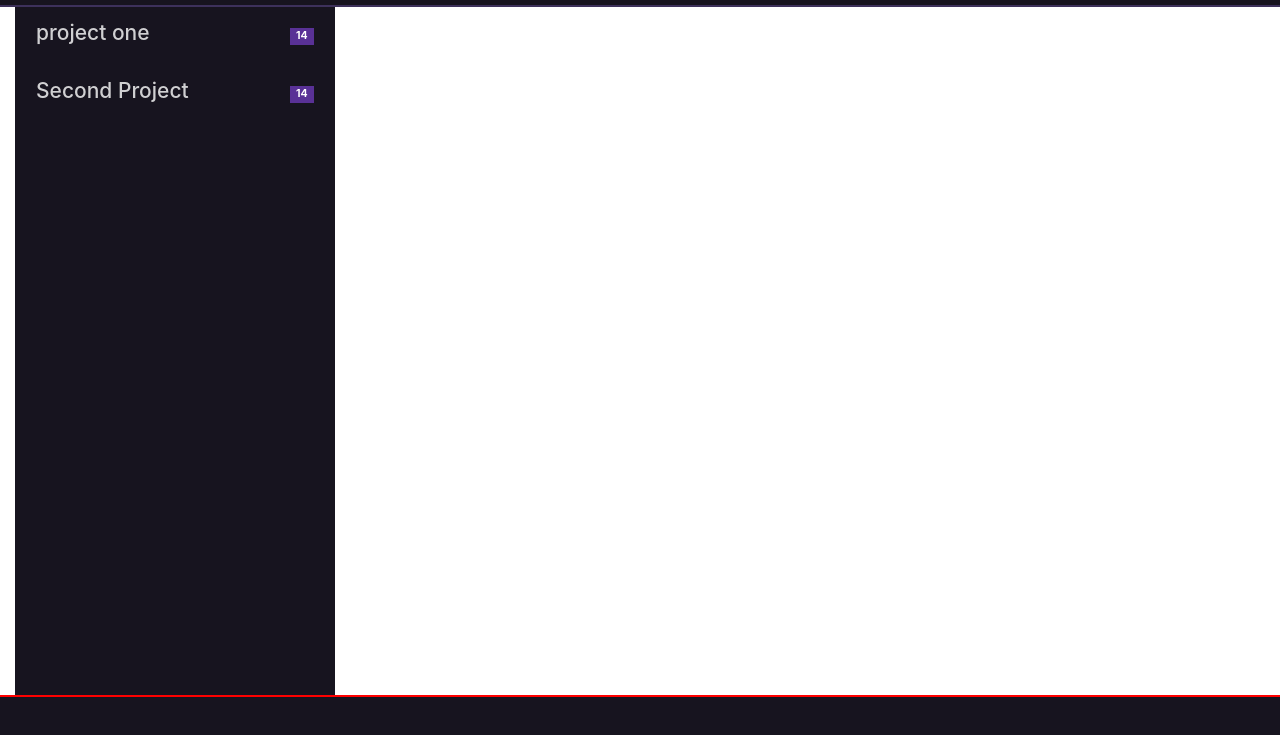
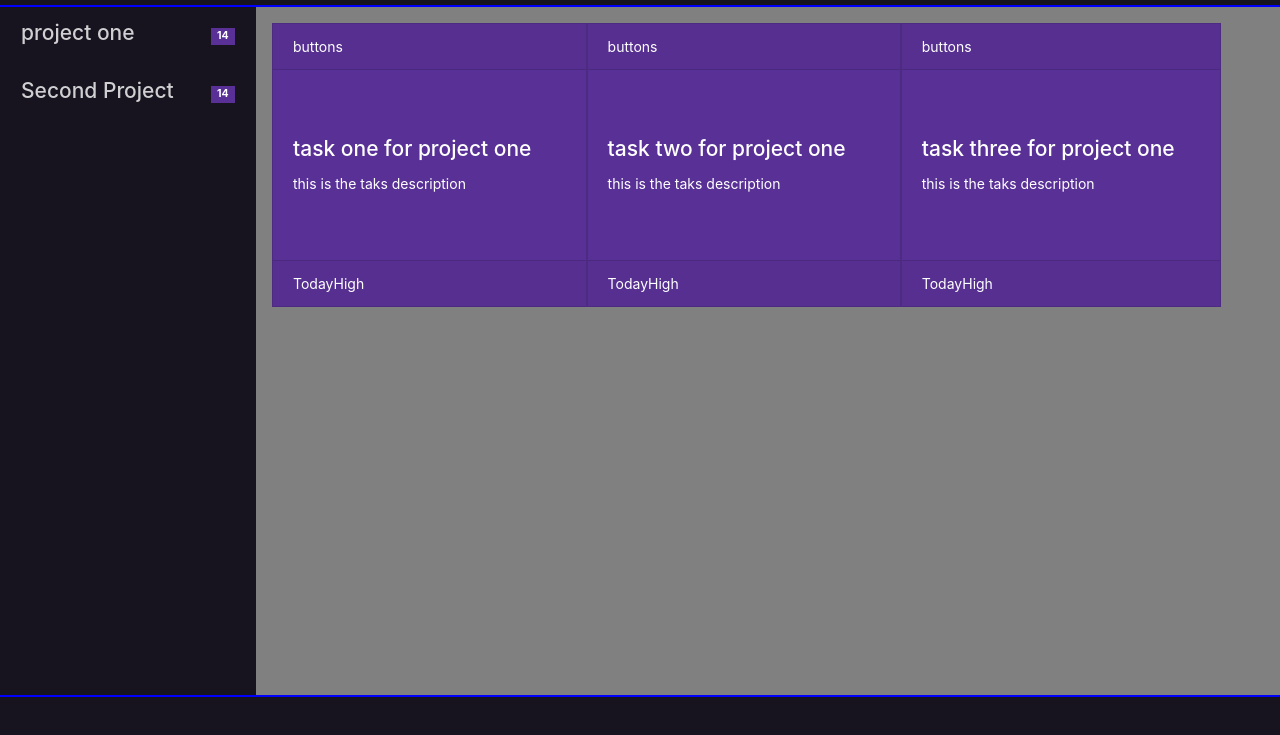
Before and after one commit to 300ms/Todo-List, a website built with webpack: page dist/index.html in a window 1280 px wide. Shown: the part 49-784 px from the top of the page. Built offline with nearby package versions, Linux system fonts and the light colour scheme.

Commit message:
Add method to show todos of a specific project

```diff
--- a/src/UI.js
+++ b/src/UI.js
@@ -1,7 +1,7 @@
 import tasks from './todos';
 
 class UI {
-  static showProject(){
+  static listProjects() {
     const content = document.querySelector('.content');
     const ul = document.querySelector('.project-ul');
 
@@ -11,14 +11,35 @@ class UI {
             <h4>${task.projectName}</h4>
           <span class="badge badge-primary badge-pill">14</span>
         </li>
-      `
+      `;
       ul.innerHTML += li;
-
-    })
+    });
 
     content.appendChild(ul);
   }
 
+  static showProject() {
+    const parent = document.querySelector('.todos');
+    const proj = tasks[0];/* .forEach(project => {
+      if (project.projectName === title);
+      return project;
+    }); */
+
+    proj.projectTodos.forEach(todo => {
+      const div = `
+      <div class="card text-white bg-primary mb-3" style="max-width: 20rem;">
+        <div class="card-header">buttons</div>
+        <div class="cardBody">
+          <h4 class="card-title">${todo.title}</h4>
+          <p class="card-text">${todo.description}</p>
+        </div>
+        <div class="card-footer"><span>${todo.dueDate}</span><span>${todo.priority}</span></div>
+      </div>
+      `;
+
+      parent.innerHTML += div;
+    });
+  }
 }
 
-export { UI as default }
+export { UI as default };
--- a/src/index.js
+++ b/src/index.js
@@ -4,4 +4,5 @@ import 'bootswatch/dist/pulse/bootstrap.min.css';
 import UI from './UI';
 
 
-document.addEventListener('DOMContentLoaded', UI.showProject())
+document.addEventListener('DOMContentLoaded', UI.listProjects());
+document.addEventListener('DOMContentLoaded', UI.showProject());
--- a/src/style.css
+++ b/src/style.css
@@ -5,7 +5,7 @@ body {
 
 nav {
   height: 7%;
-  border-bottom: 2px solid #3d315b;
+  border-bottom: 2px solid blue;
 }
 
 .footer {
@@ -17,15 +17,34 @@ nav {
   background-color: #17141f;
   color: white;
   text-align: center;
-  border-top: 2px solid red;
+  border-top: 2px solid blue;
 }
 
 .content {
   height: 86%;
+  width: 100%;
+  padding: 0;
 }
 
 .project-ul {
-  max-width: 320px;
+  width: 20%;
   min-height: 100%;
   background-color: #17141f;
 }
+
+.todos {
+  width: 80%;
+  background-color: gray;
+  display: grid;
+  grid-template-columns: auto auto auto auto;
+  grid-auto-rows: 300px;
+  overflow-y: scroll;
+}
+
+.card {
+  justify-content: space-between;
+}
+
+.cardBody {
+  padding: 1.25rem;
+}
--- a/src/todos.js
+++ b/src/todos.js
@@ -1,55 +1,55 @@
 const tasks = [
   {
-    "projectName": "project one",
-    "projectTodos": [
+    projectName: 'project one',
+    projectTodos: [
       {
-        "title": "task one for project one",
-        "description": "this is the taks description",
-        "dueDate": "Today",
-        "priority": "High"
+        title: 'task one for project one',
+        description: 'this is the taks description',
+        dueDate: 'Today',
+        priority: 'High',
       },
 
       {
-        "title": "task two for project one",
-        "description": "this is the taks description",
-        "dueDate": "Today",
-        "priority": "High"
+        title: 'task two for project one',
+        description: 'this is the taks description',
+        dueDate: 'Today',
+        priority: 'High',
       },
 
       {
-        "title": "task three for project one",
-        "description": "this is the taks description",
-        "dueDate": "Today",
-        "priority": "High"
-      }
-    ]
+        title: 'task three for project one',
+        description: 'this is the taks description',
+        dueDate: 'Today',
+        priority: 'High',
+      },
+    ],
   },
 
   {
-    "projectName": "Second Project",
-    "projectTodos": [
+    projectName: 'Second Project',
+    projectTodos: [
       {
-        "title": "task one for second project",
-        "description": "this is the taks description",
-        "dueDate": "Today",
-        "priority": "low"
+        title: 'task one for second project',
+        description: 'this is the taks description',
+        dueDate: 'Today',
+        priority: 'low',
       },
 
       {
-        "title": "task two for second project",
-        "description": "this is the taks description",
-        "dueDate": "Today",
-        "priority": "medium"
+        title: 'task two for second project',
+        description: 'this is the taks description',
+        dueDate: 'Today',
+        priority: 'medium',
       },
 
       {
-        "title": "task three fort the second project",
-        "description": "this is the taks description",
-        "dueDate": "Today",
-        "priority": "High"
-      }
-    ]
-  }
-]
+        title: 'task three fort the second project',
+        description: 'this is the taks description',
+        dueDate: 'Today',
+        priority: 'High',
+      },
+    ],
+  },
+];
 
-export { tasks as default }
+export { tasks as default };
```
Also changed, not shown: dist/index.html, dist/main.js.
